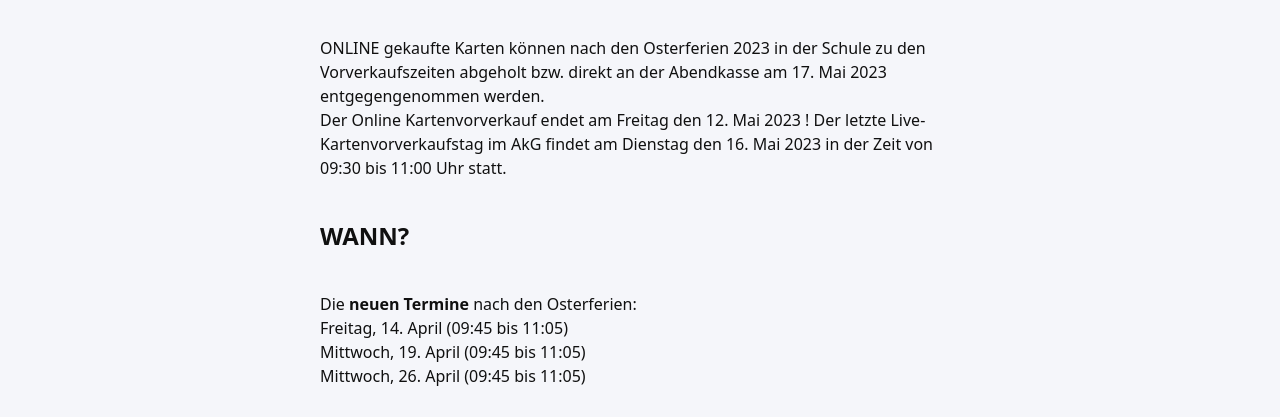
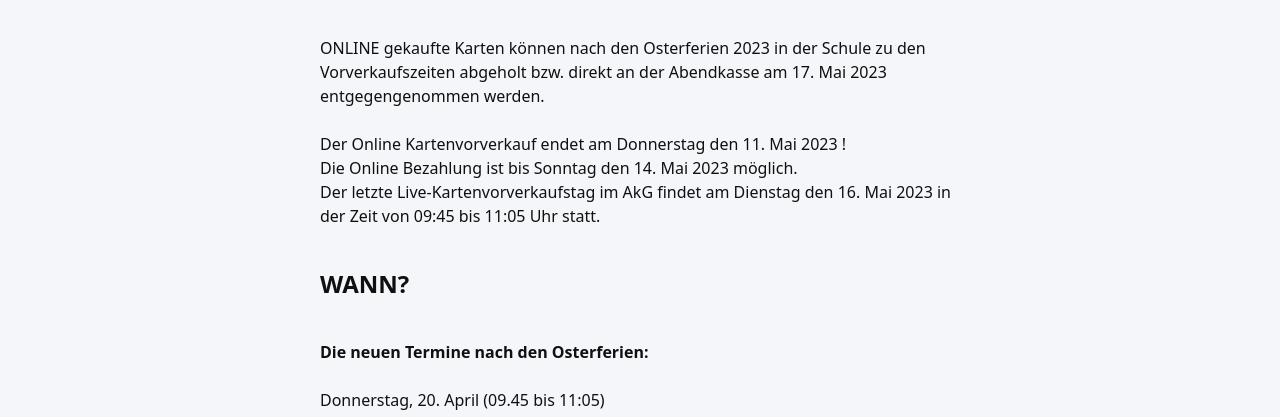
Before and after one commit to adamr04/akg_schulball_2025, a Gatsby site: page /reservation in a window 1280 px wide. Shown: the part 359-776 px from the top of the page. Built offline with nearby package versions, Linux system fonts and the light colour scheme; Gatsby itself is replaced by a stand-in of ours; some packages are replaced by stand-ins of ours.

Commit message:
Verkaufszeiten geändert

```diff
--- a/src/components/ReservationForm/index.tsx
+++ b/src/components/ReservationForm/index.tsx
@@ -101,17 +101,22 @@ export const ReservationForm = () => {
       <div className="form">
         <h2>Kartenverkauf und -abholung</h2>
         <p>ONLINE gekaufte Karten können nach den Osterferien 2023 in der Schule zu den Vorverkaufszeiten abgeholt bzw. direkt an der Abendkasse am 17. Mai 2023 entgegengenommen werden. <br></br>
-
-          Der Online Kartenvorverkauf endet am Freitag den 12. Mai 2023 !
-          Der letzte Live-Kartenvorverkaufstag im AkG findet am Dienstag den 16. Mai 2023 in der Zeit von 09:30 bis 11:00 Uhr statt.
+          <br></br>
+          Der Online Kartenvorverkauf endet am Donnerstag den 11. Mai 2023 ! <br></br>
+          Die Online Bezahlung ist bis Sonntag den 14. Mai 2023 möglich. <br></br>
+          Der letzte Live-Kartenvorverkaufstag im AkG findet am Dienstag den 16. Mai 2023 in der Zeit von 09:45 bis 11:05 Uhr statt.
 
         </p>
         <h3>WANN?</h3>
         <p>
-          Die <b>neuen Termine</b> nach den Osterferien: <br></br>
-          Freitag, 14. April (09:45 bis 11:05) <br></br>
-          Mittwoch, 19. April (09:45 bis 11:05) <br></br>
+          <b>Die neuen Termine nach den Osterferien:</b> <br></br> <br></br>
+          Donnerstag, 20. April (09.45 bis 11:05) <br></br>
           Mittwoch, 26. April (09:45 bis 11:05) <br></br>
+          Montag, 08. Mai (08:50 bis 10:30) <br></br> <br></br>
+
+          <b>Letzter Vorverkaufstag in der Schule:</b> <br></br>
+          Dienstag, 16. Mai (09:45 bis 11:05)
+
         </p>
 
         <h3>WO?</h3>
```
